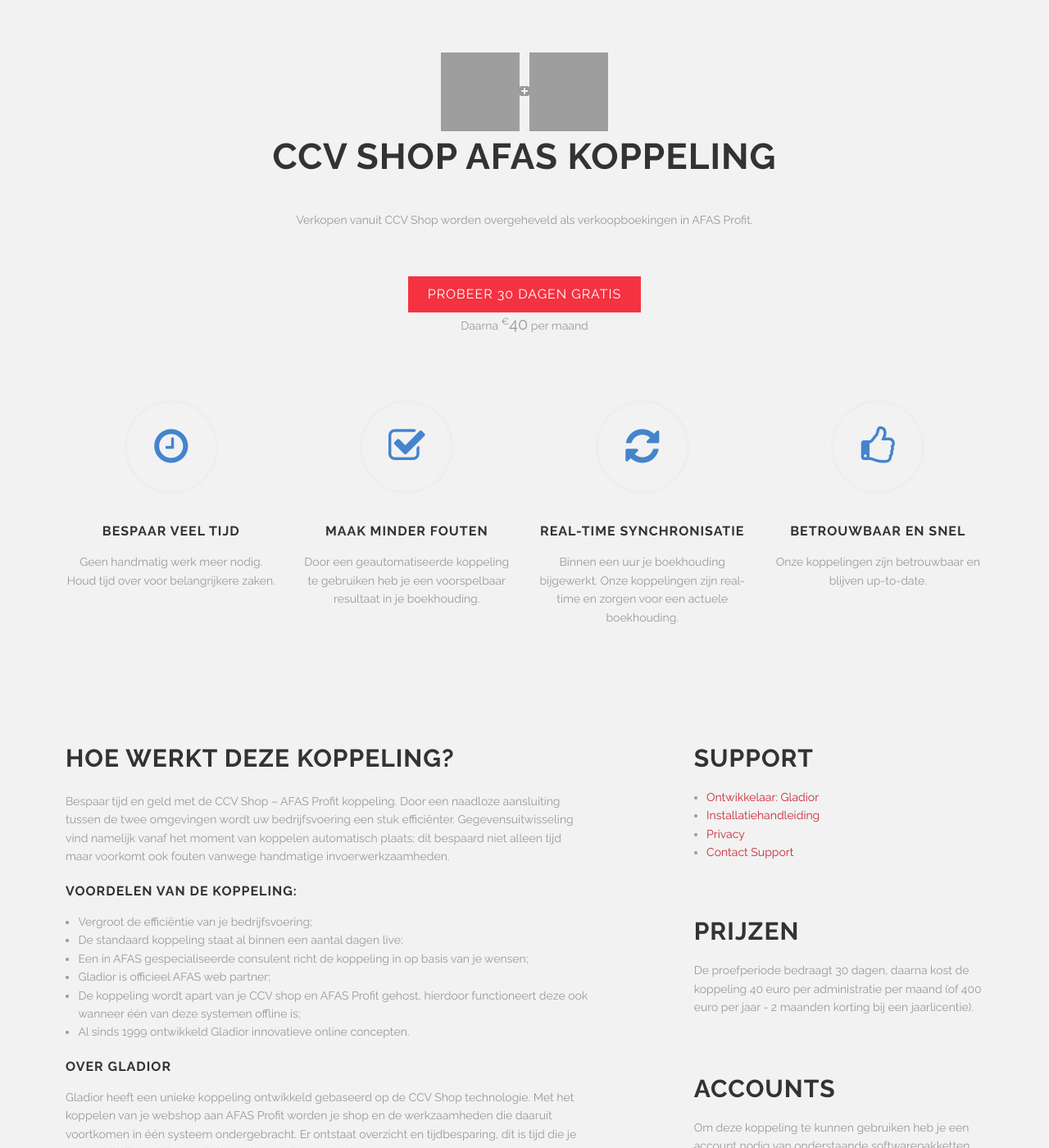
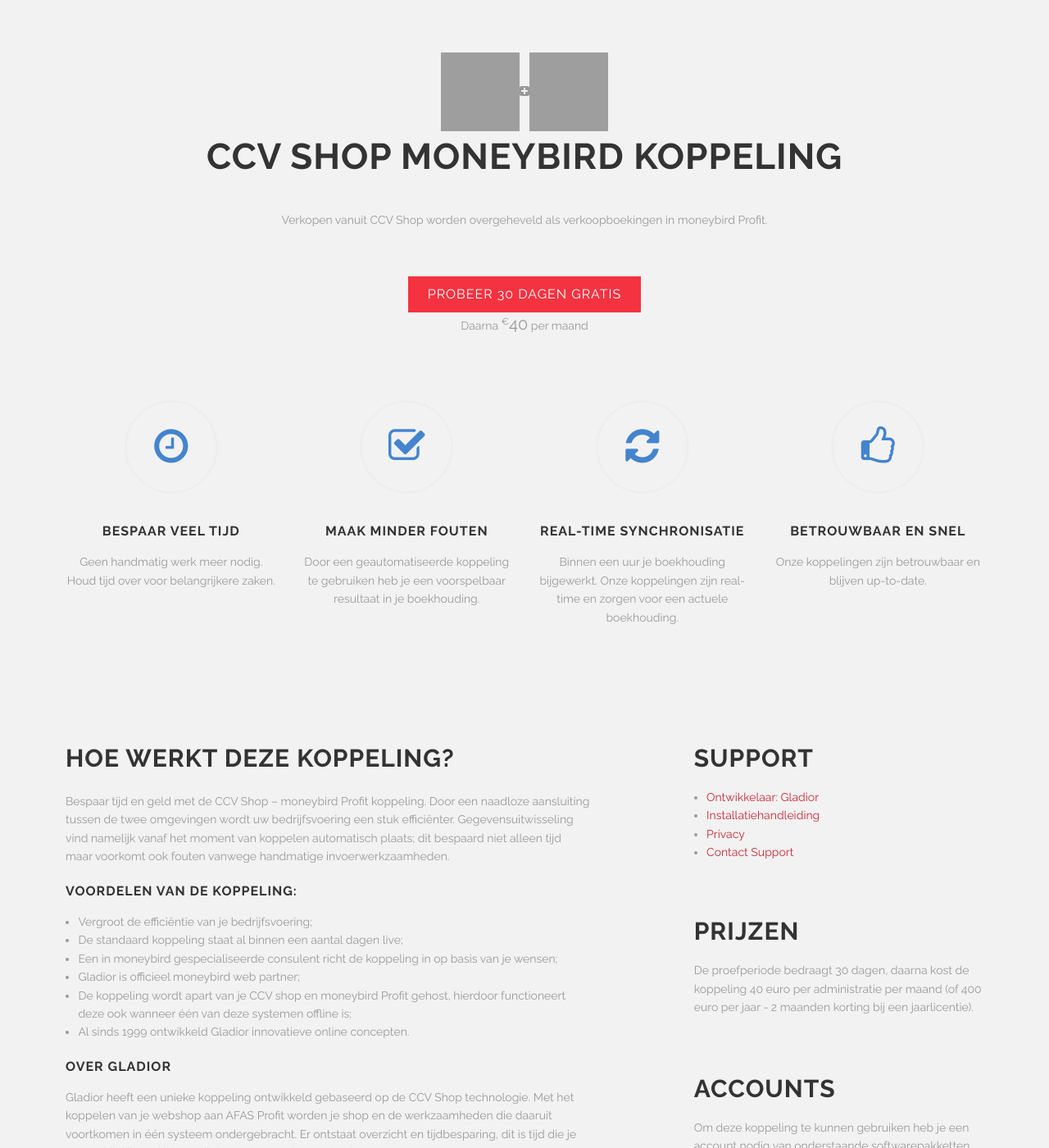
Before and after one commit to Combidesk/combidesk.github.io, a Jekyll site: the page built from _koppeling/ccvshop-moneybird.md, in a window 1280 px wide and 1400 px high, scrolled down 218 px. Shown: the whole window at 82% size. Built offline with Jekyll 4.4.1, drawn with Linux system fonts in a browser that asks for light colours; a script that is not in the unit is left out.

Commit message:
Content added
Content added

```diff
--- a/_koppeling/ccvshop-moneybird.md
+++ b/_koppeling/ccvshop-moneybird.md
@@ -1,19 +1,17 @@
 ---
-title: CCV Shop AFAS koppeling
-image: /images/@stock/ccvshop-afas-koppeling.png
-link_to: /koppeling/ccvshop-afas
+title: CCV Shop Moneybird koppeling
+image: /images/@stock/ccvshop-moneybird-koppeling.png
+link_to: /koppeling/ccvshop-moneybird
 layout: koppeling
 from: ccvshop
-to: afas
+to: moneybird
 logo-from: /images/@stock/ccvshop-koppelingen.png
-logo-to: /images/@stock/afas-koppelingen.png
-from-referral-url: https://www.ccvshop.nl/index.php?Partner=r4awyf0u
-to-referral-url: https://www.afas.nl/
+logo-to: /images/@stock/moneybird-koppelingen.png
 
 install-url: https://web.gladior.com/add-ons/ccv-shop-koppeling
 #video-url: https://www.youtube.com/watch?v=sTiAexI7vpQ&t=3s
 
-excerpt: Verkopen vanuit CCV Shop worden overgeheveld als verkoopboekingen in AFAS Profit.
+excerpt: Verkopen vanuit CCV Shop worden overgeheveld als verkoopboekingen in moneybird Profit.
 
 developer: Gladior
 developer-url: https://web.gladior.com/portal-vervolgpagina/ccv-shop-koppeling
@@ -40,14 +38,14 @@
     author: David White, Designer at Huglab
 ---
 
-Bespaar tijd en geld met de CCV Shop – AFAS Profit koppeling. Door een naadloze aansluiting tussen de twee omgevingen wordt uw bedrijfsvoering een stuk efficiënter. Gegevensuitwisseling vind namelijk vanaf het moment van koppelen automatisch plaats; dit bespaard niet alleen tijd maar voorkomt ook fouten vanwege handmatige invoerwerkzaamheden.
+Bespaar tijd en geld met de CCV Shop – moneybird Profit koppeling. Door een naadloze aansluiting tussen de twee omgevingen wordt uw bedrijfsvoering een stuk efficiënter. Gegevensuitwisseling vind namelijk vanaf het moment van koppelen automatisch plaats; dit bespaard niet alleen tijd maar voorkomt ook fouten vanwege handmatige invoerwerkzaamheden.
 
 ### Voordelen van de koppeling:
 * Vergroot de efficiëntie van je bedrijfsvoering;
 * De standaard koppeling staat al binnen een aantal dagen live;
-* Een in AFAS gespecialiseerde consulent richt de koppeling in op basis van je wensen;
-* Gladior is officieel AFAS web partner;
-* De koppeling wordt apart van je CCV shop en AFAS Profit gehost, hierdoor functioneert deze ook wanneer één van deze systemen offline is;
+* Een in moneybird gespecialiseerde consulent richt de koppeling in op basis van je wensen;
+* Gladior is officieel moneybird web partner;
+* De koppeling wordt apart van je CCV shop en moneybird Profit gehost, hierdoor functioneert deze ook wanneer één van deze systemen offline is;
 * Al sinds 1999 ontwikkeld Gladior innovatieve online concepten.
 
 ### Over Gladior
```
Also changed, not shown: _koppelingen/moneybird.md (+1 -0 lines).
